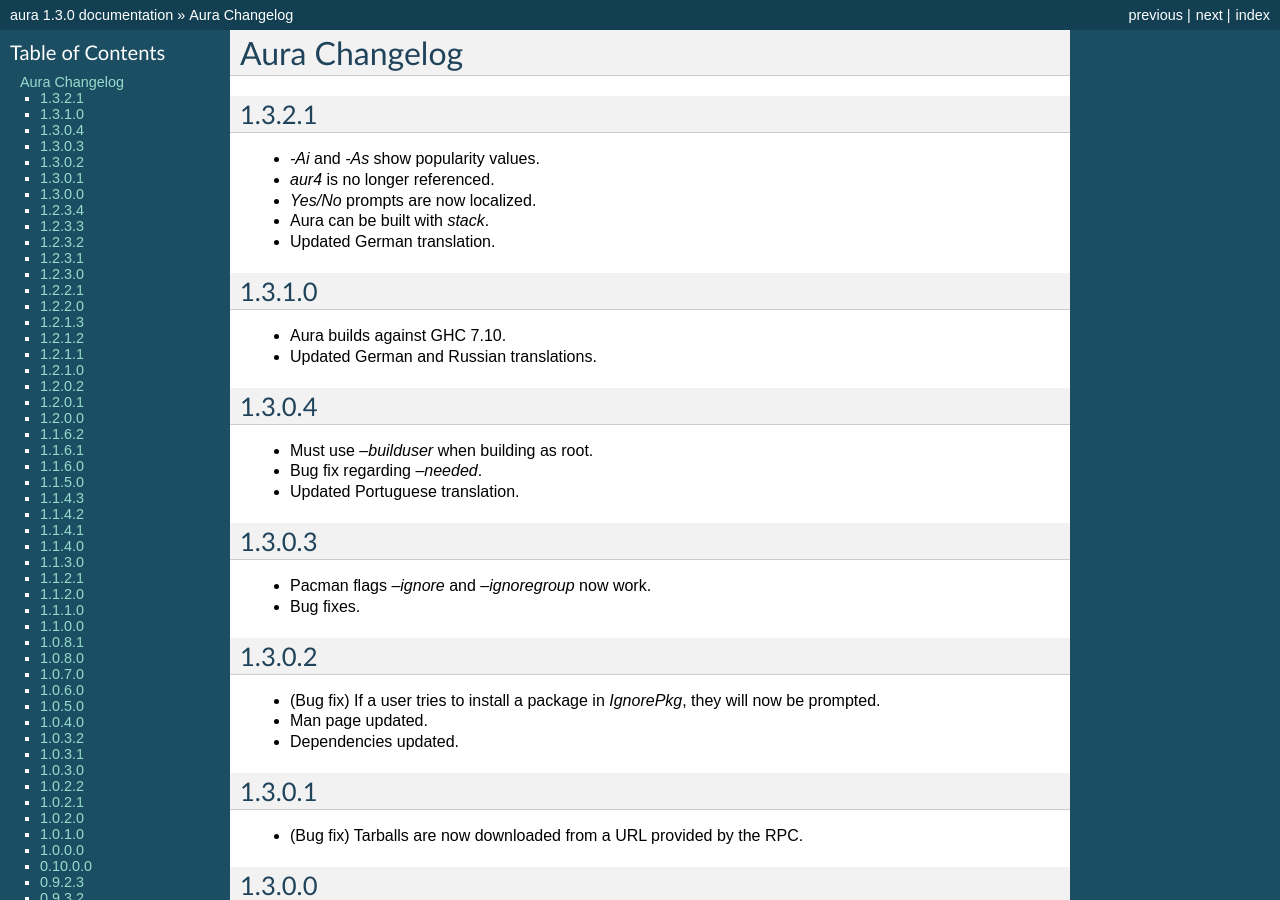
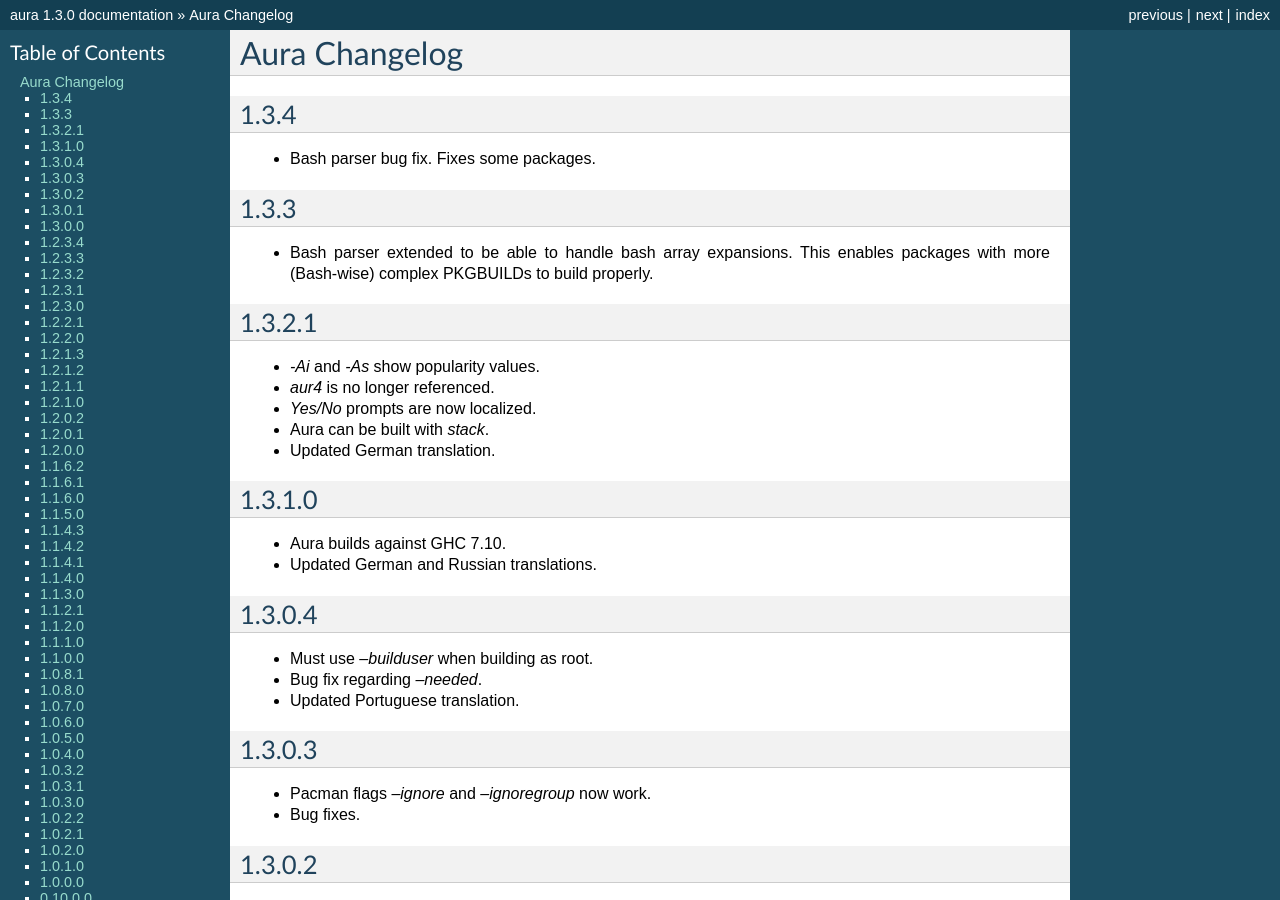
Before and after one commit to fosskers/aura, a Sphinx documentation site: the page built from doc/source/changelog.rst, in a window 1280 px wide and 900 px high. Built offline with Sphinx 7.4.7, drawn with Linux system fonts in a browser that asks for light colours.

Commit message:
1.3.3 -> 1.3.4 - fixes #375
- Fixed a bug related to Bash parsing

```diff
--- a/doc/source/changelog.rst
+++ b/doc/source/changelog.rst
@@ -1,5 +1,15 @@
 Aura Changelog
 ==============
+1.3.4
+-----
+- Bash parser bug fix. Fixes some packages.
+
+1.3.3
+-----
+- Bash parser extended to be able to handle bash array expansions.
+  This enables packages with more (Bash-wise) complex PKGBUILDs to build
+  properly.
+
 1.3.2.1
 -------
 - `-Ai` and `-As` show popularity values.
```
Also changed, not shown: 3 other files.
